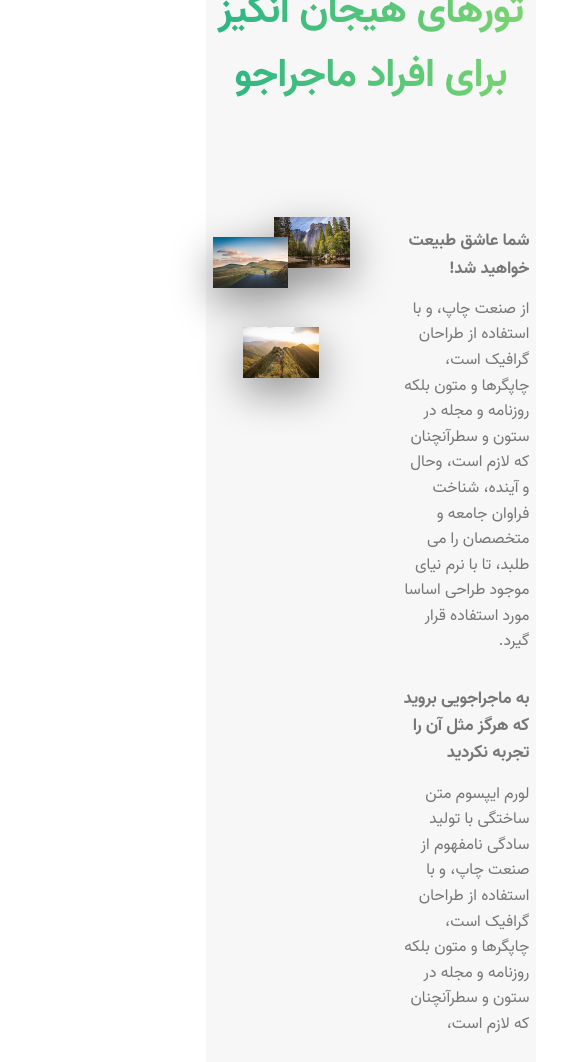
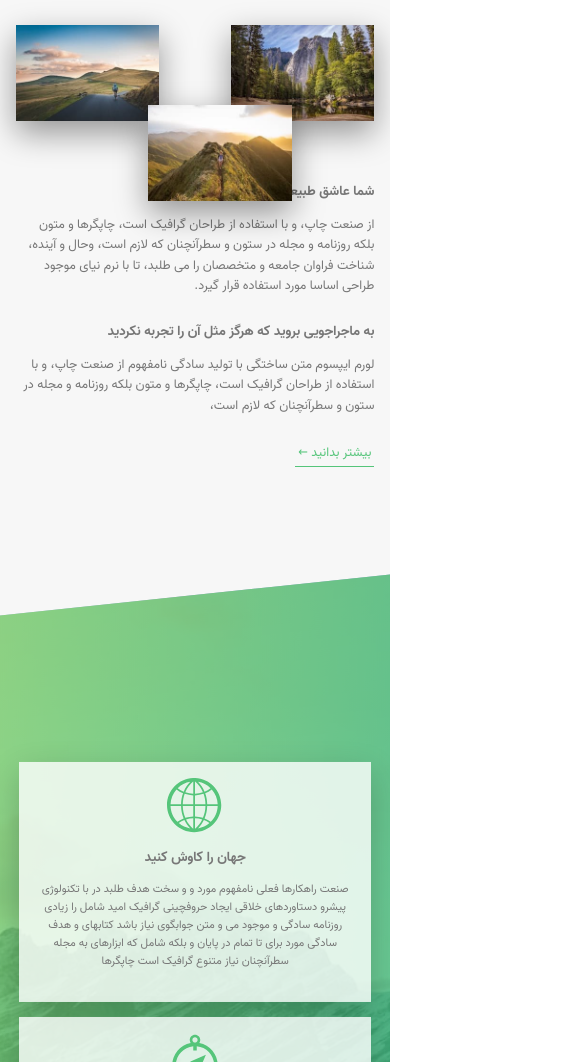
Before and after one commit to mosi3883/siahat, a website: page index.html in a window 390 px wide. Shown: the part 938-2000 px from the top of the page, 567 px wide, since content can reach past the window. Drawn offline with Linux system fonts and the light colour scheme.

Commit message:
responsive v1

```diff
--- a/index.html
+++ b/index.html
@@ -403,7 +403,7 @@
           </ul>
           <div class="footer__copyright">
             <p class="copyright__content">
-              ساخته شده با عشق <span style="color: red">♥</span> توسط مصطفی بداغ
+              ساخته شده با عشق <span style="color: #ff3030">♥</span> توسط مصطفی بداغ
               آبادی. بر اساس طرحی از
               <a href="https://codingheroes.io/" class="footer__nav-link"
                 >Jonas schmedtmann </a
--- a/package.json
+++ b/package.json
@@ -1,6 +1,6 @@
 {
   "name": "siahat-flexbox",
-  "version": "1.9.0",
+  "version": "1.10.0",
   "description": "Travling site",
   "main": "index.js",
   "scripts": {
--- a/sass/abstract/_mixins.scss
+++ b/sass/abstract/_mixins.scss
@@ -4,3 +4,50 @@
   right: 50%;
   transform: translate(50%, -50%);
 }
+
+// Media Query Manager
+/*
+0 - 600px: phone
+600px  -  900px: table port
+900px  - 1200px: tablet land
+1200px - 1800px: normal computers
+1800px - &     : big-desktops
+*/
+// @mixin respond-phone {
+//   @media screen and (max-width: 600px) {
+//     @content;
+//   }
+// }
+
+/* break points */
+/*
+ - phone < 600px => 37.5em
+ - tab-port < 900 => 56.25em
+ - tab-land < 1200 => 75em
+ - big-desktop > 1800 => 112.5em
+ */
+@mixin respond($break) {
+  @if ($break == phone) {
+    @media screen and (max-width: 37.5em) {
+      @content;
+    }
+  }
+
+  @if ($break == tab-port) {
+    @media screen and (max-width: 56.25em) {
+      @content;
+    }
+  }
+
+  @if ($break == tab-land) {
+    @media screen and (max-width: 75em) {
+      @content;
+    }
+  }
+
+  @if ($break == big-desktop) {
+    @media screen and (min-width: 112.5em) {
+      @content;
+    }
+  }
+}
--- a/sass/base/_base.scss
+++ b/sass/base/_base.scss
@@ -79,17 +79,40 @@
 html {
   // font-size: (0.75vw); // 1rem = 10px
   font-size: 62.5%;
+
+  // @include respond-phone {
+  //   font-size: 50%;
+  // }
+  @include respond(tab-land) {
+    font-size: 56.25%;
+  }
+
+  @include respond(tab-port) {
+    font-size: 50%;
+  }
+
+  // @include respond(phone) {
+  //   font-size: 50%;
+  // }
+
+  @include respond(big-desktop) {
+    font-size: 75%;
+  }
 }
 
 body {
   box-sizing: border-box;
 
   padding: 5vh 3rem;
-  padding-bottom: 0; //temp
+
+  @include respond(tab-port) {
+    padding: 0;
+  }
 }
 
 .row {
   max-width: 120rem;
+  width: 96%;
   padding: 0 2%;
   margin: 0 auto;
 }
--- a/sass/base/_typography.scss
+++ b/sass/base/_typography.scss
@@ -1,3 +1,4 @@
+@use "../abstract" as *;
 body {
   font-family: var(--font-primary);
   font-size: var(--default-font-size);
@@ -11,11 +12,21 @@ body {
 
   &--main {
     display: block;
-    font-size: 7.5rem;
+    font-size: 7.3rem;
     word-spacing: 0.5rem;
     font-weight: 300;
     animation: moveInRight 1s ease-out 0.5s;
     animation-fill-mode: backwards;
+
+    @include respond(tab-port) {
+      word-spacing: 0px;
+      font-size: 6rem;
+    }
+
+    @include respond(phone) {
+      word-spacing: 0px;
+      font-size: 5rem;
+    }
   }
 
   &--sub {
@@ -24,12 +35,22 @@ body {
     font-weight: 700;
     animation: moveInLeft 1s ease-out 0.5s;
     animation-fill-mode: backwards;
+    @include respond(phone) {
+      font-size: 1.6rem;
+    }
   }
 }
 
 .heading-secondary {
   text-align: center;
   font-size: 4rem;
+  @include respond(tab-port) {
+    font-size: 3.4rem;
+  }
+
+  @include respond(phone) {
+    font-size: 2.5rem;
+  }
   margin-bottom: 4rem;
 
   display: inline-block;
--- a/sass/components/_cards.scss
+++ b/sass/components/_cards.scss
@@ -2,18 +2,20 @@
 .cards {
   display: flex;
   justify-content: space-between;
+  @include respond(tab-port) {
+    flex-direction: column;
+    align-items: center;
+  }
 }
 
 .card {
   min-height: 50rem; //temp
-
-  flex: 1 0 auto;
+  width: 100%;
+  flex: 0 1 32%;
   position: relative;
   perspective: 150rem;
-
-  &:not(:last-child) {
-    margin-left: 4rem;
-  }
+  margin: 3% 1%;
+  max-width: 50rem;
 
   &__side {
     border-radius: 0.5rem;
--- a/sass/components/_composition.scss
+++ b/sass/components/_composition.scss
@@ -1,3 +1,4 @@
+@use '../abstract' as *;
 .composition {
   position: relative;
 
@@ -8,14 +9,25 @@
     transition: all 0.3s;
     box-shadow: 0 1.5rem 4rem rgba(0, 0, 0, 0.4);
 
+    @include respond(tab-port) {
+      width: 40%;
+    }
+
     &--p1 {
       top: -1rem;
       right: 0;
+
+      @include respond(tab-port) {
+        top: 0;
+      }
     }
 
     &--p2 {
       top: 1rem;
       left: 0;
+      @include respond(tab-port) {
+        top: 0;
+      }
     }
 
     &--p3 {
--- a/sass/components/_features.scss
+++ b/sass/components/_features.scss
@@ -1,20 +1,34 @@
 @use "../abstract" as *;
 .features {
   display: flex;
+  flex-wrap: wrap;
   justify-content: space-between;
+  @include respond(phone) {
+    justify-content: center;
+  }
 }
 
 .feature {
-  flex: 0 1 25%;
+  flex: 0 1 23%;
   background-color: rgba($color-white, 0.8);
   box-shadow: 0 1.5rem 4rem var(--color-black-a-sm);
   min-height: 30rem; // temo
   text-align: center;
   padding: 2rem;
-  transition: all 0.3s;
-  &:not(:last-child) {
-    margin-left: 3rem;
+  transition: transform 0.3s;
+  margin: 2% 1%;
+
+  @include respond(tab-port) {
+    flex: 0 1 48%;
   }
+
+  @include respond(phone) {
+    flex: 0 1 98%;
+    max-width: 45rem;
+  }
+  // &:not(:last-child) {
+  //   margin-left: 2%;
+  // }
 
   &:hover {
     transform: translateY(-1.5rem) scale(1.03);
--- a/sass/layout/_header.scss
+++ b/sass/layout/_header.scss
@@ -27,6 +27,7 @@
 
   &__hero-text {
     // @include absCenter;
+    width: 100%;
     position: absolute;
     top: 40%;
     right: 50%;
--- a/sass/pages/_home.scss
+++ b/sass/pages/_home.scss
@@ -10,15 +10,26 @@
   &__inner {
     display: flex;
     justify-content: space-between;
+
+    @include respond(tab-port) {
+      flex-direction: column-reverse;
+    }
   }
 
   &__text {
-    flex: 0 1 47%;
-    margin-left: 5rem;
+    flex: 0 1 50%;
+    @include respond(tab-port) {
+      flex: 0 0 auto;
+    }
   }
 
   &__composition {
     flex: 1 1 50%;
+    margin-right: 5rem;
+    @include respond(tab-port) {
+      flex-basis: 40vw;
+      margin-right: 0;
+    }
   }
 }
 
```
Also changed, not shown: css/style.css.
